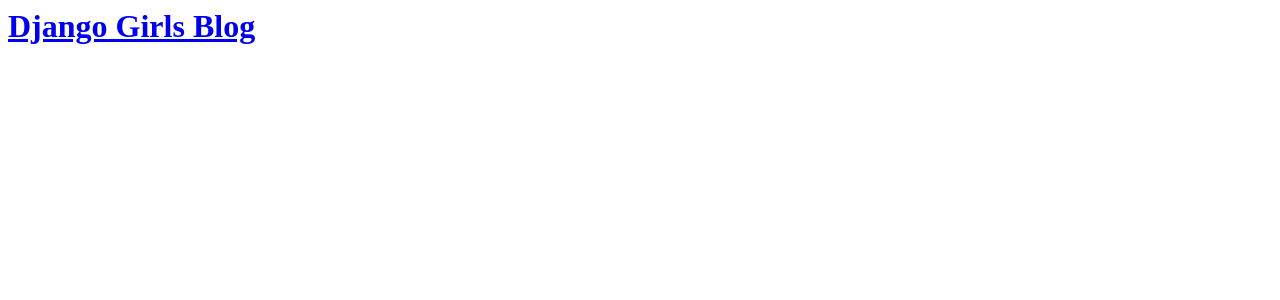
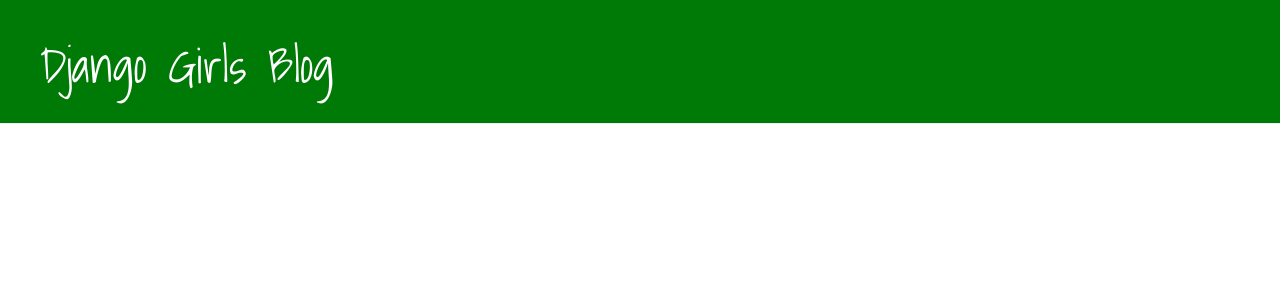
Before and after one commit to z-carlson/my-first-blog, a Django app: page / in a window 1280 px wide. Shown: the top 300 px of the page. Run offline with Django 3.2, Linux system fonts and the light colour scheme; data that the repository does not hold is empty; some libraries are stand-ins or nearby versions.

Commit message:
Added view and template for detailed blog post as well as CSS for the site.

```diff
--- /dev/null
+++ b/blog/static/css/blog.css
@@ -0,0 +1,47 @@
+.page-header {
+	background-color: #007A06;
+	margin-top: 0;
+	padding: 20px 20px 20px 40px
+}
+
+.page-header h1, .page-header h1 a, .page-header h1 a:visited, .page-header h1 a:active {
+	color: #ffffff;
+	font-size: 36pt;
+	text-decoration: none;
+	font-family: 'Shadows Into Light', cursive;
+}
+
+.content {
+	margin-left: 40px;
+}
+
+h1, h2, h3, h4 {
+	font-family: 'Shadows Into Light', cursive;
+}
+
+.date {
+	color: #1EE0DE;
+}
+
+.save {
+	float: right;
+}
+
+.post-form textarea, .post-form input {
+	width: 100%;
+}
+
+.top-menu, .top-menu:hover, .top-menu:visited {
+	color: #ffffff;
+	float: right;
+	font-size: 26pt;
+	margin-right: 20px;
+}
+
+.post {
+	margin-bottom: 70px;
+}
+
+.post h1 a, .post h1 a:visited {
+	color: #000000;
+}
--- /dev/null
+++ b/blog/templates/blog/base.html
@@ -0,0 +1,27 @@
+{% load static %}
+<html>
+
+<head>
+	<title>Zac's first test blog</title>
+	<link rel="stylesheet" href="//maxcdn.bootstrapcdn.com/bootstrap/3.2.0/css/bootstrap.min.css">
+	<link rel="stylesheet" href="//maxcdn.bootstrapcdn.com/bootstrap/3.2.0/css/bootstrap-theme.min.css">
+	<link href="https://fonts.googleapis.com/css?family=Shadows+Into+Light" rel="stylesheet">
+	<link rel="stylesheet" href="{% static 'css/blog.css' %}">
+</head>
+
+
+<body>
+    <div class="page-header">
+        <h1><a href="/">Django Girls Blog</a></h1>
+    </div>
+    <div class="content container">
+        <div class="row">
+            <div class="col-md-8">
+            {% block content %}
+            {% endblock %}
+            </div>
+        </div>
+    </div>
+</body>
+
+</html>
--- a/blog/urls.py
+++ b/blog/urls.py
@@ -3,4 +3,5 @@ from . import views
 
 urlpatterns = [
 	path('', views.post_list, name='post_list'),
+	path('post/<int:pk>/', views.post_detail, name='post_detail')
 ]
--- a/blog/views.py
+++ b/blog/views.py
@@ -1,9 +1,14 @@
 from django.shortcuts import render
 from django.utils import timezone
 from .models import Post
+from django.shortcuts import render, get_object_or_404
 
 # Create your views here.
 
 def post_list(request):
 	posts = Post.objects.filter(published_date__lte=timezone.now()).order_by('published_date')
 	return render(request, 'blog/post_list.html', {'posts': posts})
+
+def post_detail(request, pk):
+	post = get_object_or_404(Post, pk=pk)
+	return render(request, 'blog/post_detail.html', {'post': post})
```
Also changed, not shown: blog/templates/blog/post_detail.html (added, +13 -0 lines), blog/templates/blog/post_list.html (+12 -20 lines).
